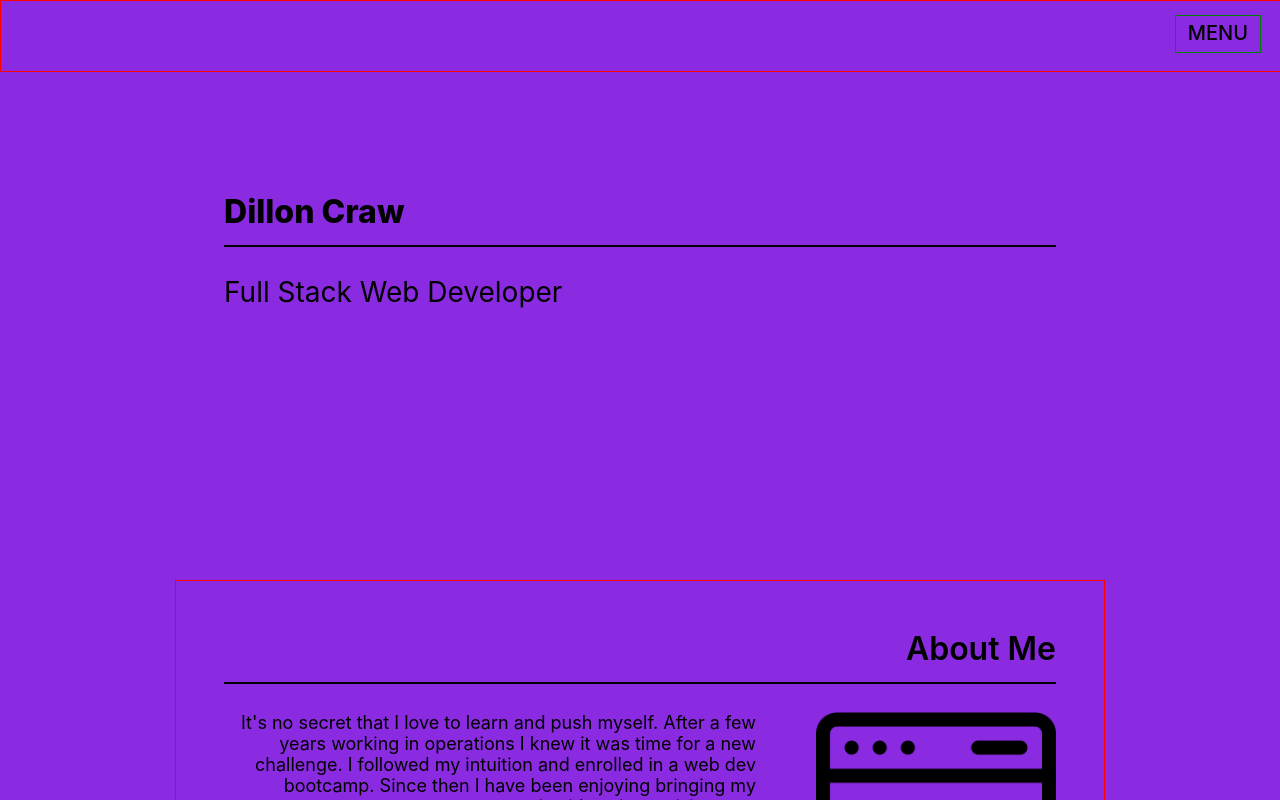
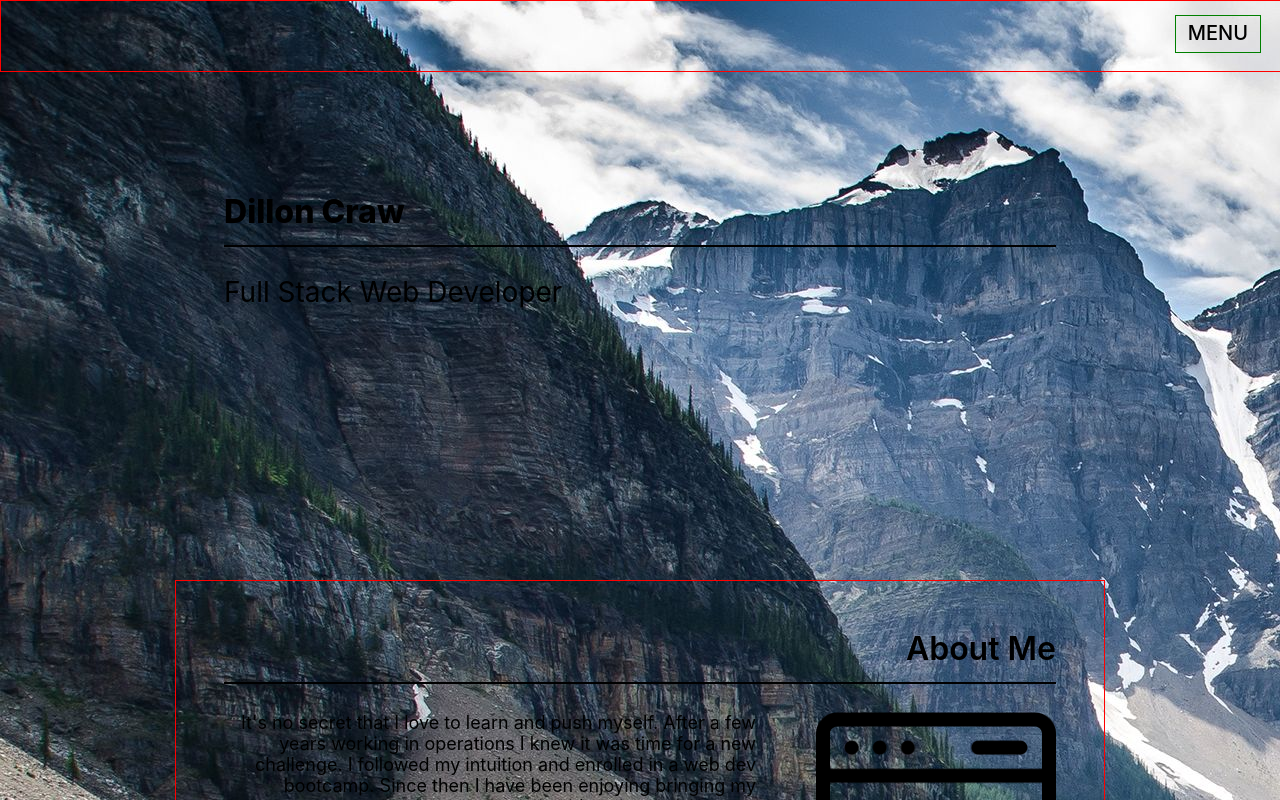
Before and after one commit to crawnic311/dev-portfolio-react, a React (Create React App) app: page / in a window 1280 px wide. Shown: the top 800 px of the page. Built offline with nearby package versions, Linux system fonts and the light colour scheme.

Commit message:
Background Image Added

```diff
--- a/src/App.css
+++ b/src/App.css
@@ -1,6 +1,6 @@
 .App {
   background-color: blueviolet;
-  background-image: -webkit-image-set();
+  background-image: url(/src/bg-images/Banff.jpeg);
 }
 
 .App-Headline-Section {
```
Also changed, not shown: src/bg-images/Banff.jpeg (added).
